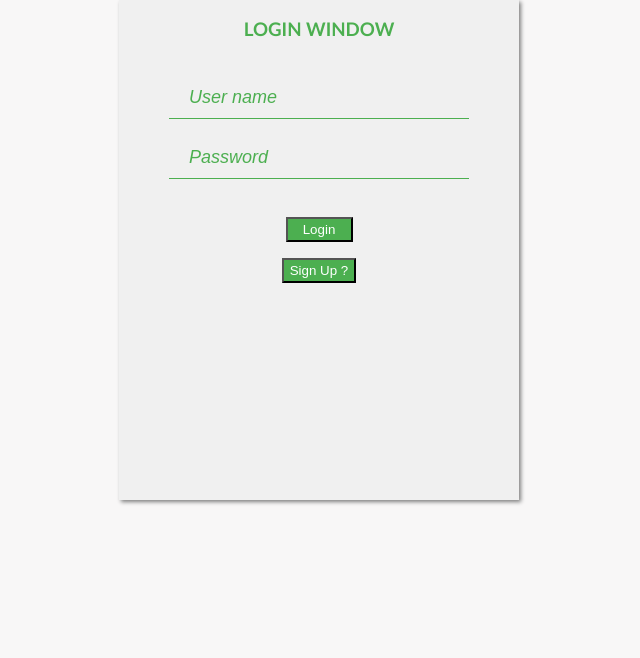
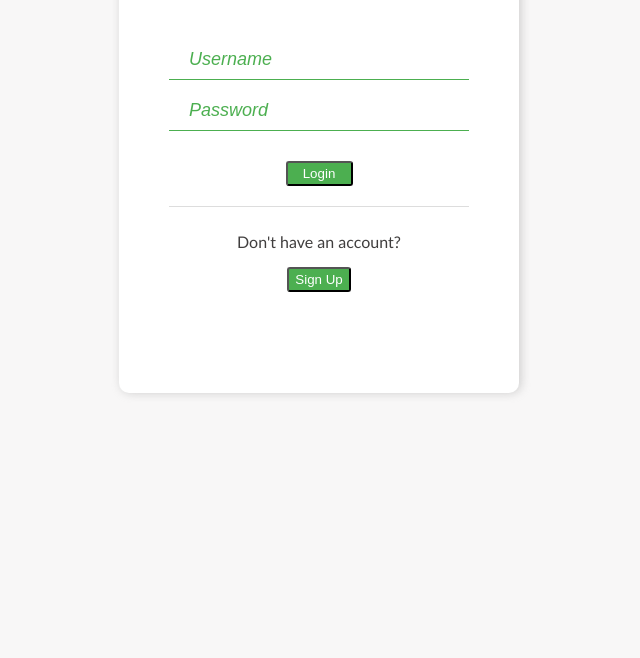
Before and after one commit to step-batch-7/todo-satheesh-chandran, a website: page public/index.html in a window 1280 px wide. Shown: the part 142-800 px from the top of the page, without its empty margins (321-961 px from the left). Drawn offline with Linux system fonts and the light colour scheme.

Commit message:
[satheesh | abhilash] Styled the UI of login page.

```diff
--- a/public/css/index.css
+++ b/public/css/index.css
@@ -13,39 +13,43 @@ h1 {
 
 h3 {
   color: #4caf50;
+  font-size: 23px;
+  margin-bottom: 45px;
 }
 
 span {
   color: #4caf50;
 }
 
-.platform {
-  justify-content: space-evenly;
+.login-window,
+.signup-window {
+  align-items: center;
   display: flex;
-  height: 500px;
-  width: 100%;
-  /* border: 1px solid; */
-  flex-wrap: wrap;
+  flex-direction: column;
+  height: 450px;
+  position: absolute;
+  top: 50%;
+  left: 50%;
+  transform: translate(-50%, -70%);
+  width: 400px;
+  border-radius: 10px;
+  background-color: white;
+  box-shadow: 2px 0px 10px 0px #a0a0a07a;
 }
 
-#login-window,
-#signup-window {
-  height: inherit;
-  width: 400px;
-  /* border-radius: 10px; */
-  /* border: 1px solid #4caf50; */
-  background-color: rgb(240, 240, 240);
-  box-shadow: 2px 2px 4px gray;
+.info {
+  margin-top: 25px;
+  color: #252323e0;
 }
 
-#signup-window {
-  position: absolute;
-  /* visibility: hidden; */
+form {
+  padding-bottom: 10px;
+  margin: 0px;
+  border-bottom: 1px solid #ddd;
 }
 
 .invisible {
-  visibility: hidden;
-  pointer-events: none;
+  display: none;
 }
 
 ::placeholder {
@@ -56,7 +60,7 @@ span {
   height: 28px;
   width: 300px;
   outline: none;
-  margin: 0 10px;
+  /* margin: 0 10px; */
   background: transparent;
   border: none;
   border-bottom: 1px solid #4caf50;
@@ -71,6 +75,11 @@ button {
   height: 25px;
 }
 
+.button {
+  border-radius: 3px;
+  outline: none;
+}
+
 button:hover {
   cursor: pointer;
 }
@@ -80,4 +89,9 @@ button:hover {
   color: white;
   height: 25px;
   width: 67px;
+  margin-top: 20px;
 }
+
+input {
+  margin-bottom: 10px;
+}
--- a/public/index.html
+++ b/public/index.html
@@ -6,38 +6,36 @@
   </head>
   <body>
     <h1><span>Task </span>Manager</h1>
-    <div class="platform">
-      <div id="login-window">
-        <h3>LOGIN WINDOW</h3>
-        <br />
+    <div class="login-window">
+      <h3>LOGIN</h3>
       <!-- form action for login -->
       <form action="login" method="POST">
         <input
           type="text"
-            placeholder="User name"
+          placeholder="Username"
           autofocus
           name="username"
           class="text-bar"
-          /><br /><br />
+        /><br />
         <input
           type="text"
           placeholder="Password"
           name="password"
           class="text-bar"
-          /><br /><br /><br />
+        /><br />
         <input
           type="submit"
           name="Login"
-            class="submit-button"
+          class="submit-button button"
           value="Login"
         />
       </form>
       <!-- form action for login -->
-        <button onclick="toggleWindow()">Sign Up ?</button>
+      <p class="info">Don't have an account?</p>
+      <button onclick="toggleWindow()" class="button">Sign Up</button>
     </div>
-      <div id="signup-window" class="invisible">
-        <h3>SIGN UP WINDOW</h3>
-        <br />
+    <div class="signup-window invisible">
+      <h3>SIGN UP</h3>
       <!-- form action for signup -->
       <form action="signup" method="POST">
         <input
@@ -45,23 +43,24 @@
           placeholder="User name"
           name="username"
           class="text-bar"
-          /><br /><br />
+        /><br />
         <input
           type="text"
           placeholder="Password"
           name="password"
           class="text-bar"
-          /><br /><br />
+        /><br />
         <input
           type="text"
           placeholder="Confirm Password"
           name="confirm"
           class="text-bar"
-          /><br /><br /><br />
-          <input type="submit" class="submit-button" value="Signup" />
+        /><br />
+        <input type="submit" class="submit-button button" value="Signup" />
       </form>
       <!-- form action for signup -->
-      </div>
+      <p>Have An Account?</p>
+      <button onclick="toggleWindow()" class="button">Login</button>
     </div>
   </body>
 </html>
--- a/public/js/index.js
+++ b/public/js/index.js
@@ -1,4 +1,9 @@
 const toggleWindow = function() {
-  document.querySelector('#signup-window').classList.remove('invisible');
-  document.querySelector('#login-window').classList.add('invisible');
+  if (event.target.innerHTML === 'Sign Up') {
+    document.querySelector('.signup-window').classList.remove('invisible');
+    document.querySelector('.login-window').classList.add('invisible');
+    return;
+  }
+  document.querySelector('.signup-window').classList.add('invisible');
+  document.querySelector('.login-window').classList.remove('invisible');
 };
```
Lines whose indentation alone changed are shown as unchanged.
